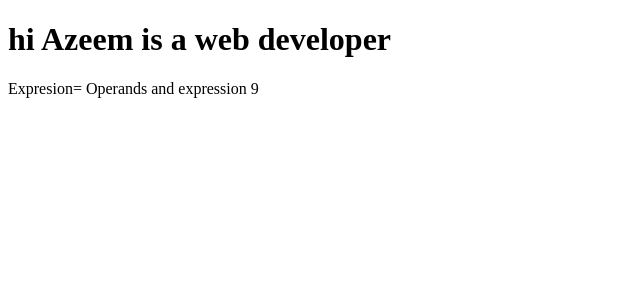
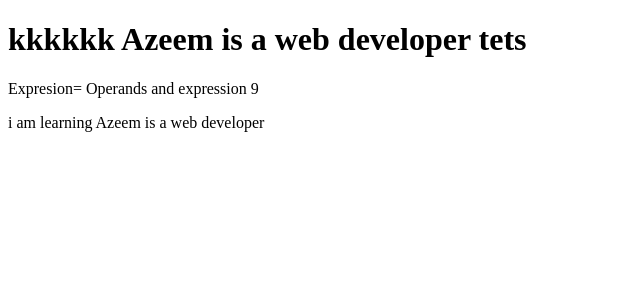
Before and after one commit to HafizAzeem/Live-Covid-Tracker, a React (Create React App) app: page / in a window 1280 px wide. Shown: the top 300 px of the page, without its empty margins (0-640 px from the left). Built offline with nearby package versions, Linux system fonts and the light colour scheme.

Commit message:
javascript template literals backticks

```diff
--- a/src/index.js
+++ b/src/index.js
@@ -1,12 +1,14 @@
 import React from "react";
 import ReactDOM  from "react-dom";
 const azeem= 'Azeem is a web developer '
+const sss= 'tets'
 ReactDOM.render(
 
         <>
 
-                <h1> hi {azeem} </h1>
+                <h1> { `kkkkkk ${azeem}  ${sss}`} </h1>
                 <p> Expresion= Operands and expression {4+5} </p>
+                <p> { `i am learning ${azeem}` }</p>
         </>
         ,document.getElementById('root')
 
```
